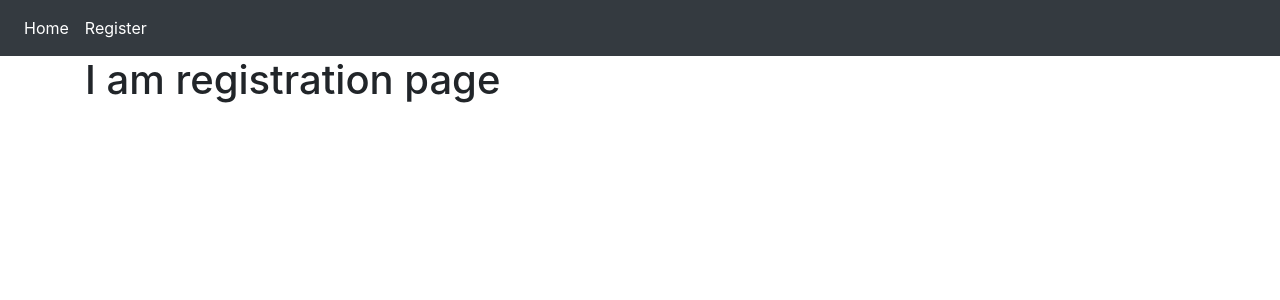
After one commit to tuhindewan/UserAuthentication, a Django app: page /registration/ in a window 1280 px wide. The commit adds this page. Shown: the top 300 px of the page. Run offline with Django 3.2, Linux system fonts and the light colour scheme; some libraries are stand-ins or nearby versions.

Commit message:
User Registration:   - Registraion view   - Registration template   - Registration URL

```diff
--- a/UA/urls.py
+++ b/UA/urls.py
@@ -6,4 +6,5 @@ app_name = 'UA'
 
 urlpatterns = [
     path('', views.index, name='UA_index'),
+    path('registration/', views.registration, name='registration'),
 ]
--- a/UA/views.py
+++ b/UA/views.py
@@ -7,3 +7,9 @@ def index(request):
 
     }
     return render(request, 'ua/index.html', context=dictionary)
+
+def registration(request):
+     dictionary = {
+
+     }
+     return render(request, 'ua/registration.html', context=dictionary)
--- a/templates/ua/base.html
+++ b/templates/ua/base.html
@@ -15,7 +15,14 @@
       <div class="collapse navbar-collapse" id="navbarNav">
         <ul class="navbar-nav">
           <li class="nav-item active">
-            <a class="nav-link" href="{% url 'UA:UA_index' %}">Home <span class="sr-only">(current)</span></a>
+            <a class="nav-link" href="{% url 'UA:UA_index' %}">
+              Home <span class="sr-only">(current)</span>
+            </a>
+          </li>
+          <li class="nav-item active">
+            <a class="nav-link" href="{% url 'UA:registration' %}">
+              Register
+            </a>
           </li>
         </ul>
       </div>
--- /dev/null
+++ b/templates/ua/registration.html
@@ -0,0 +1,5 @@
+{% extends 'ua/base.html' %}
+
+{% block body_block %}
+<h1>I am registration page</h1>
+{% endblock body_block %}
```
